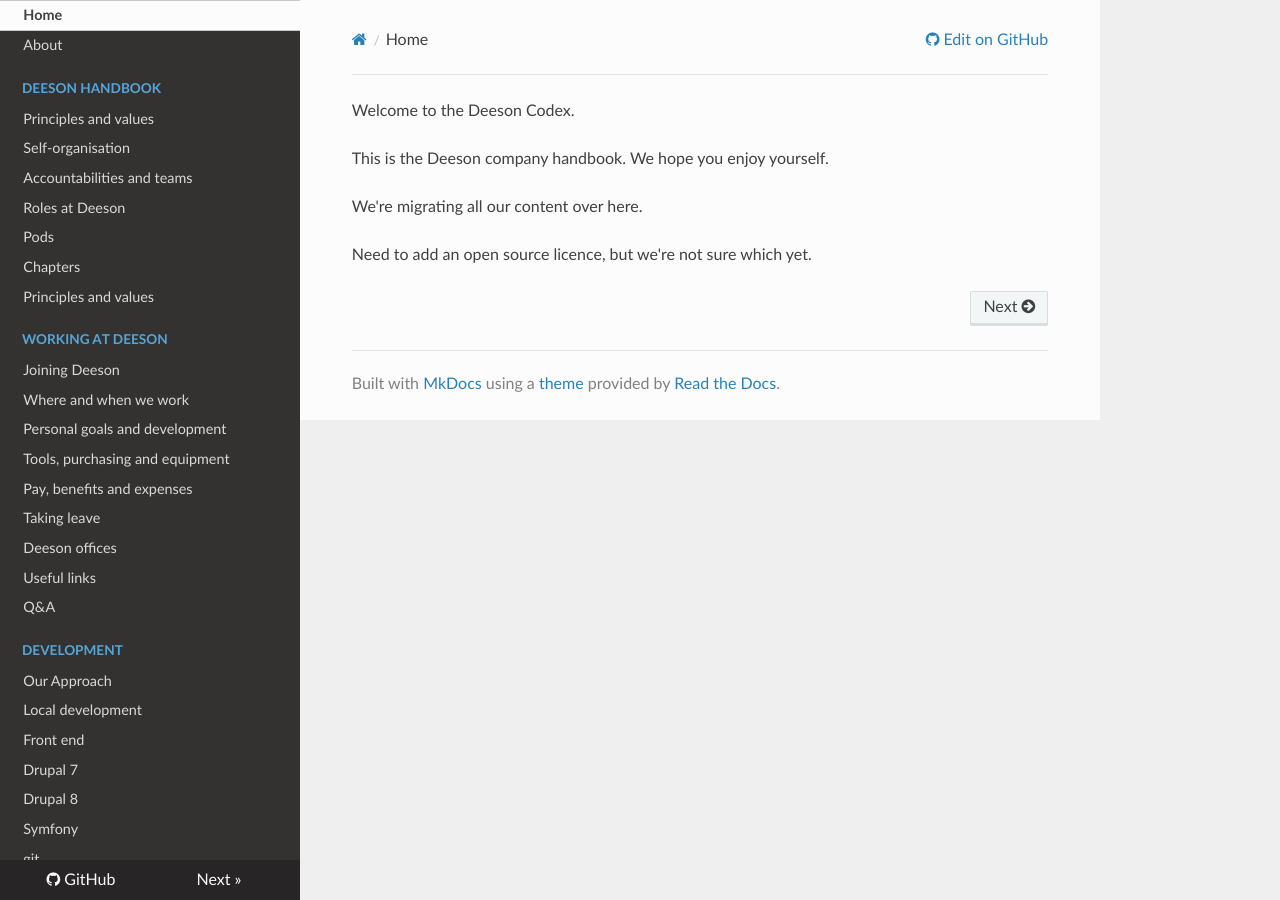
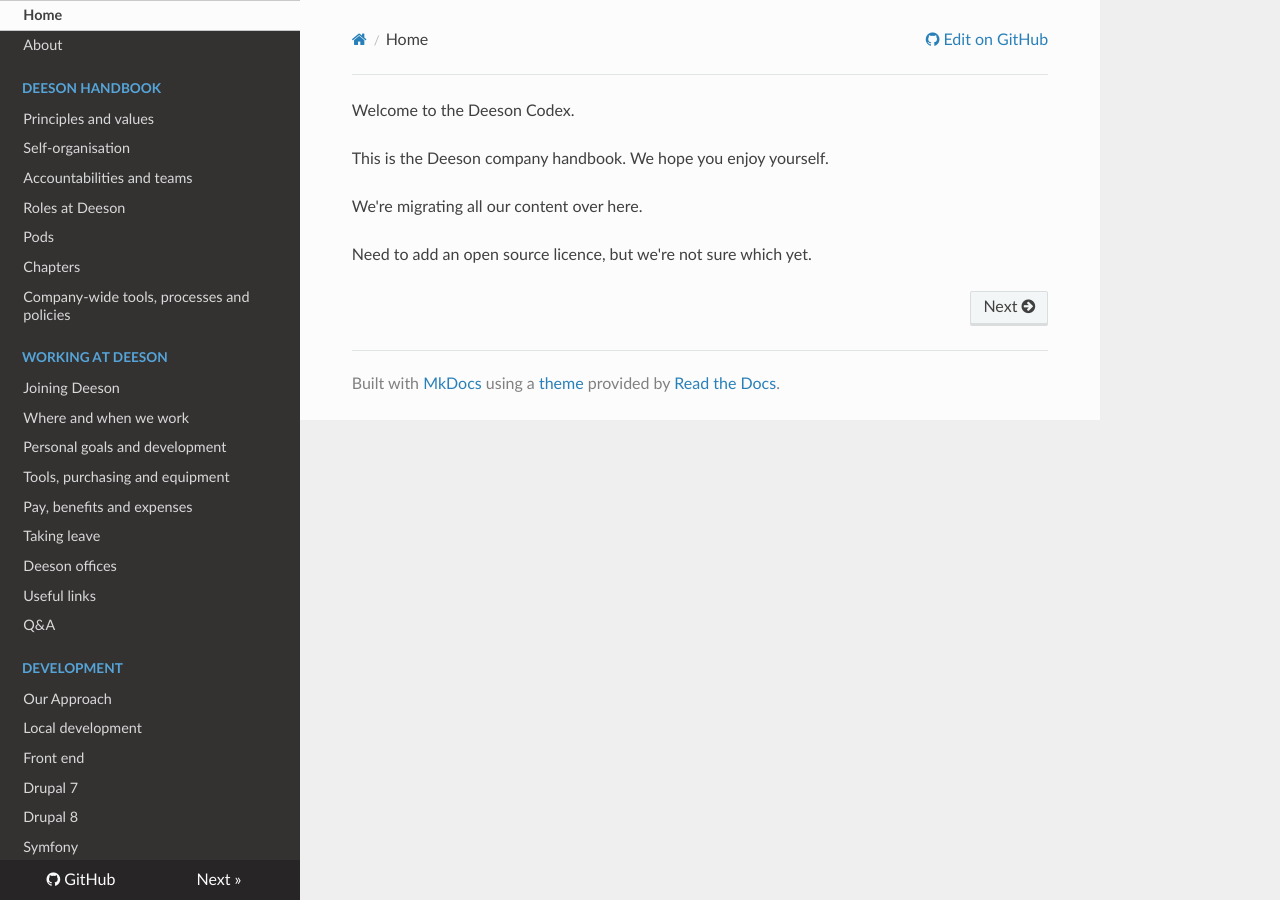
Before and after one commit to teamdeeson/codex, an MkDocs documentation site: the page built from docs/index.md, in a window 1280 px wide. Built offline with MkDocs 1.6.1, drawn with Linux system fonts in a browser that asks for light colours; nearby versions of some CDN libraries; old or Windows-style settings are respelled for this version of MkDocs.

Commit message:
Update mkdocs.yml

```diff
--- a/mkdocs.yml
+++ b/mkdocs.yml
@@ -11,7 +11,7 @@ pages:
     - Roles at Deeson: handbook/roles-at-deeson.md
     - Pods: handbook/pods.md
     - Chapters: handbook/chapters.md
-    - Company-wide tools, processes and policies: handbook/principles-and-values.md
+    - Company-wide tools, processes and policies: handbook/tools-processes-policies.md
 - Working at Deeson:
     - Joining Deeson: working-at-deeson/joining-deeson.md
     - Where and when we work: working-at-deeson/where-and-when-we-work.md
```
